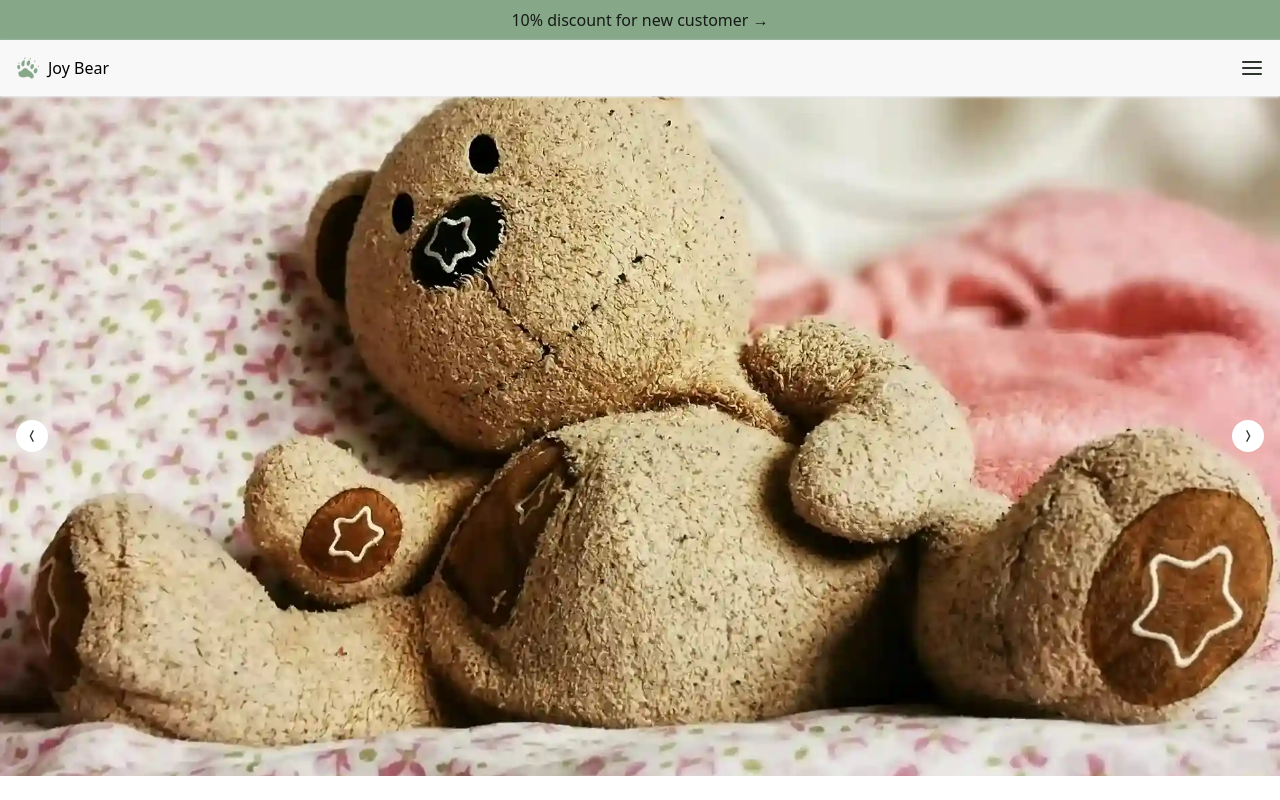
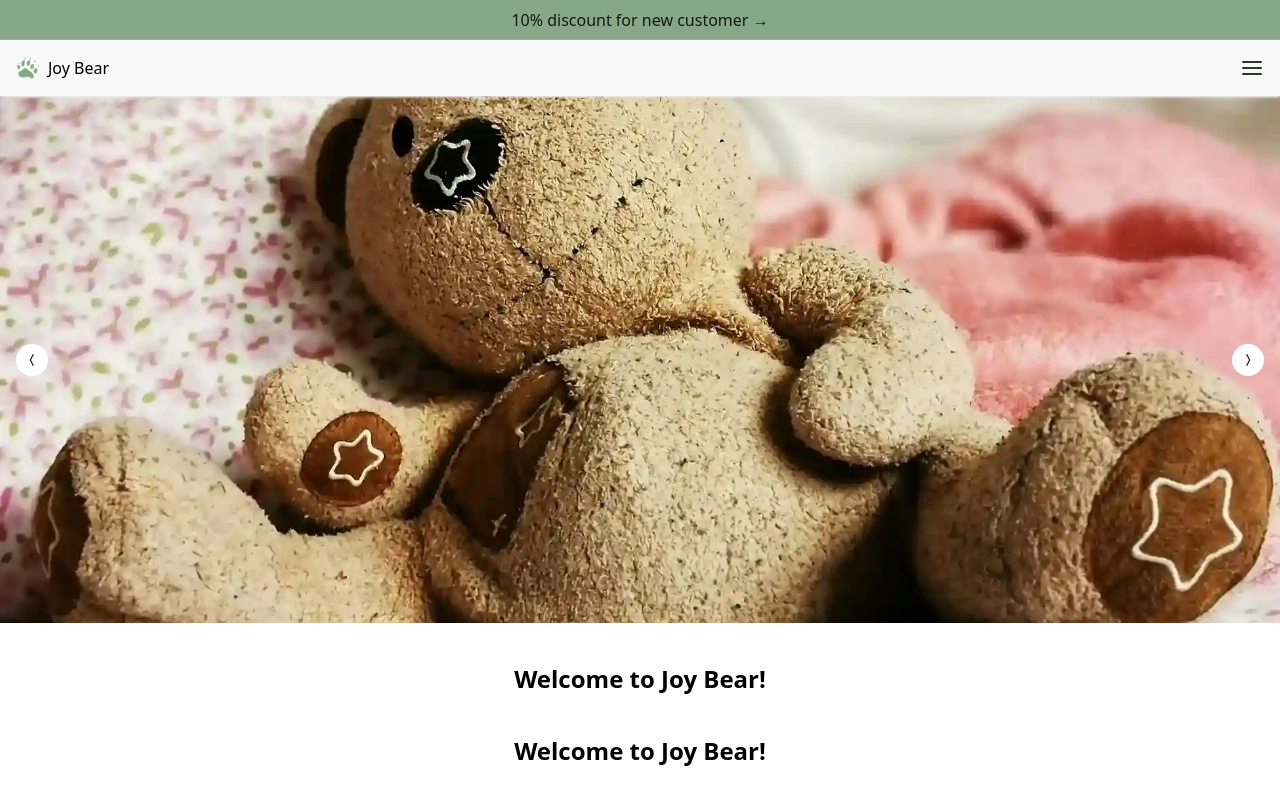
Before and after one commit to ThundeRayn/Joy-Bear, a React (Vite) app: page / in a window 1280 px wide. Shown: the top 800 px of the page. Built offline with nearby package versions, Linux system fonts and the light colour scheme.

Commit message:
carousel button better, fixed the click multiple times issue

```diff
--- a/src/components/Carousel.tsx
+++ b/src/components/Carousel.tsx
@@ -61,7 +61,8 @@ const Carousel = () => {
     };
 
     return (
-      <div className="w-full h-[50vh] md:h-[70vh] lg:h-[85vh] overflow-hidden relative">
+      //none: mobile md:ipad
+      <div className="w-full aspect-[13/9] md:aspect-[13/7] lg:aspect-[17/7] overflow-hidden relative">
         <div
           ref={slidesRef}
           className="flex h-full"
@@ -82,12 +83,12 @@ const Carousel = () => {
         </div>
 
         <button
-          className="absolute left-4 top-1/2 -translate-y-1/2 z-10 p-2 text-[#2c362d] bg-white bg-opacity-50 rounded-full cursor-pointer disabled:opacity-50 disabled:cursor-pointer"
+          className="absolute left-4 top-1/2 -translate-y-1/2 z-10 p-2 text-[#2c362d] bg-white rounded-full cursor-pointer disabled:opacity-80 disabled:cursor-pointer"
           onClick={prevSlide}
           disabled={isSliding}
         ><RiArrowLeftWideFill /></button>
         <button
-          className="absolute right-4 top-1/2 -translate-y-1/2 z-10 p-2 text-[#2c362d] bg-white bg-opacity-50 rounded-full cursor-pointer disabled:opacity-50 disabled:cursor-pointer"
+          className="absolute right-4 top-1/2 -translate-y-1/2 z-10 p-2 text-[#2c362d] bg-white rounded-full cursor-pointer disabled:opacity-80 disabled:cursor-pointer"
           onClick={nextSlide}
           disabled={isSliding}
         ><RiArrowRightWideFill /></button>
```
